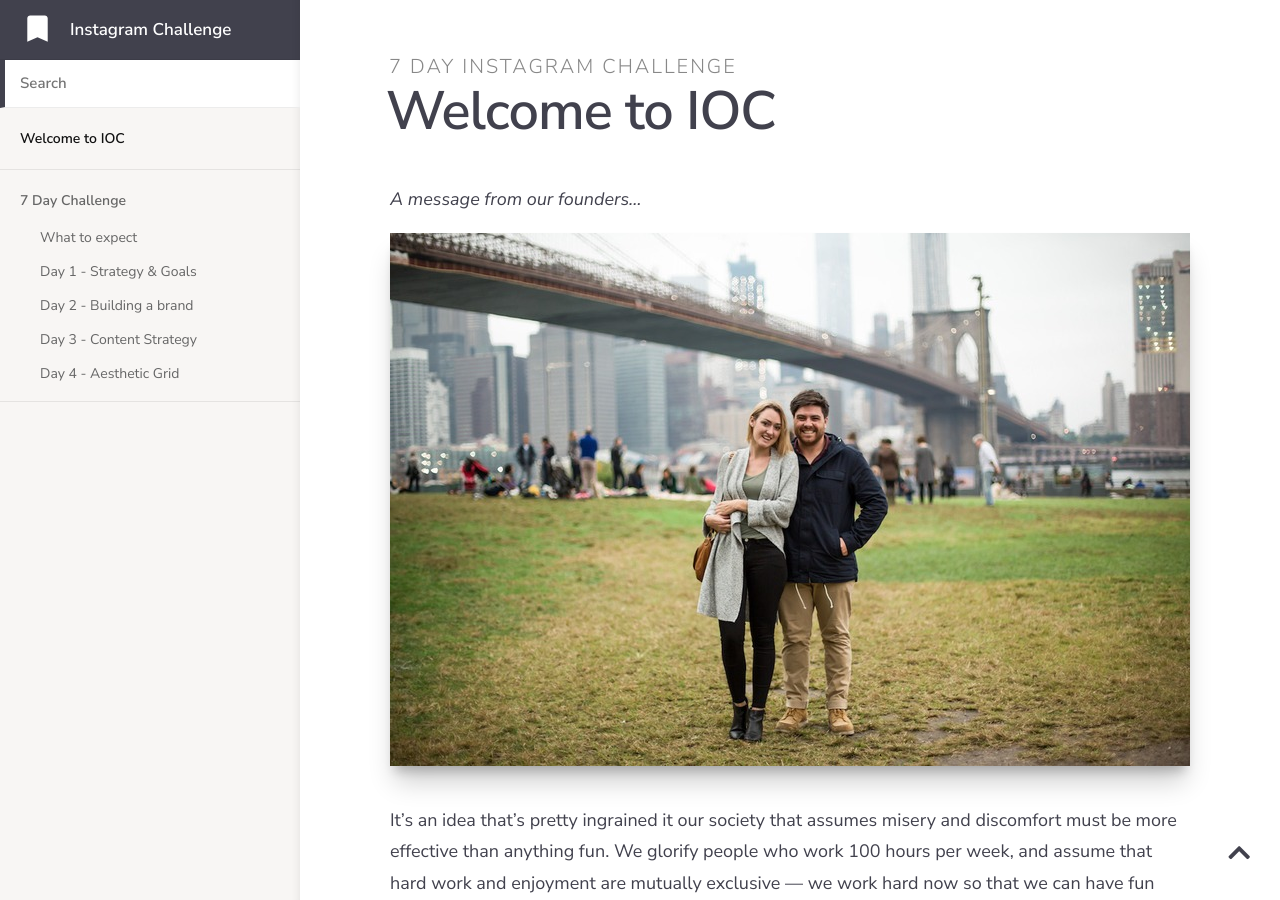
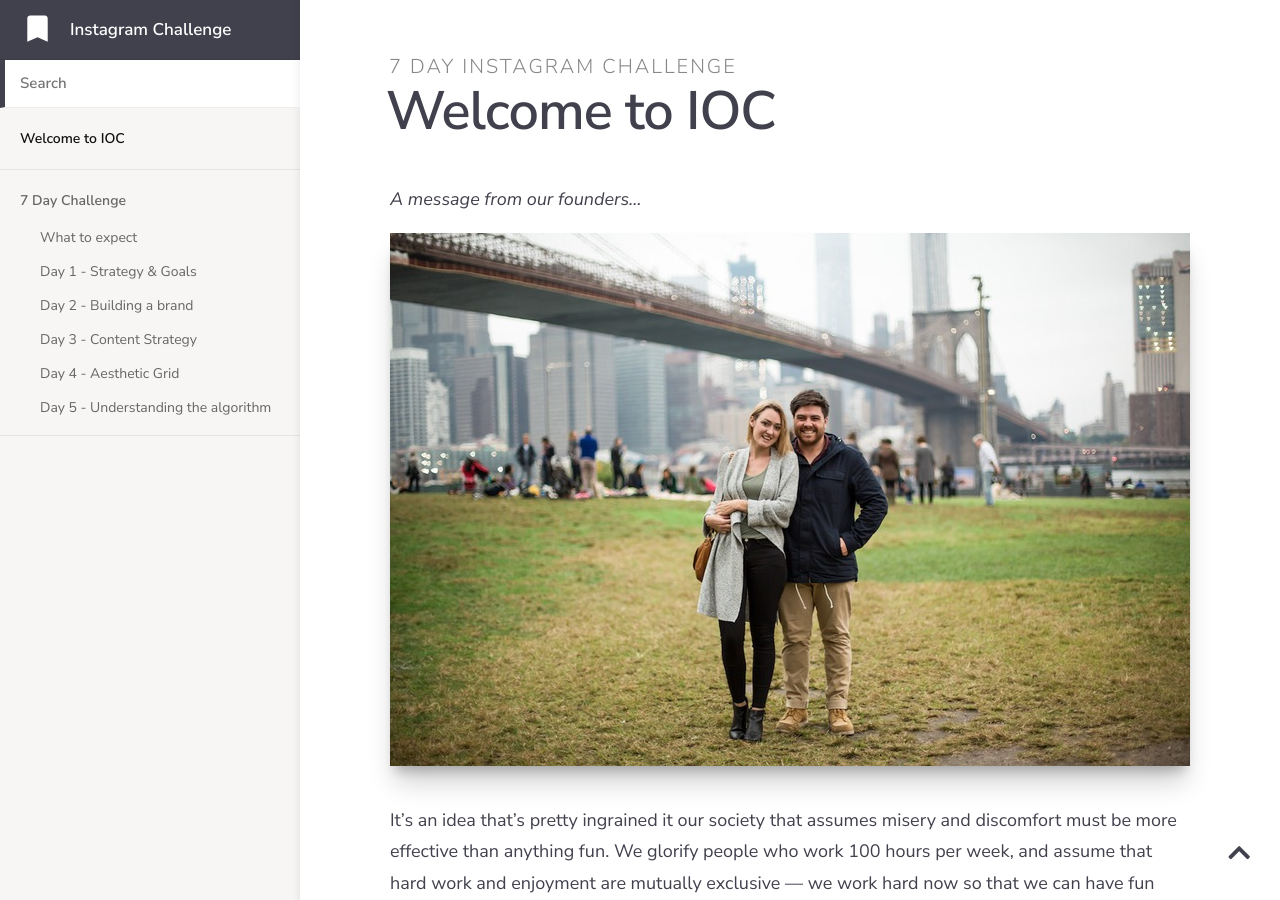
Before and after one commit to tinamayswinkels/7-day-instagram, a Jekyll site: the page built from index.md, in a window 1280 px wide and 900 px high. Built offline with Jekyll 4.4.1, drawn with Linux system fonts in a browser that asks for light colours; nearby versions of some CDN libraries.

Commit message:
Updated '_docs/a-7-Day-Challenge/day-5---understanding-the-algorithm.md' via CloudCannon

```diff
--- a/_docs/a-7-Day-Challenge/day-5---understanding-the-algorithm.md
+++ b/_docs/a-7-Day-Challenge/day-5---understanding-the-algorithm.md
@@ -2,7 +2,8 @@
 title: Day 5 - Understanding the algorithm
 category: 7 Day Challenge
 order: 4
-published: false
+published: true
+permalink: /day-5
 ---
 
 Today we're looking at the instagram algorithm that controls who actually sees your content in their feed. Understanding this is critical to growing your instagram account, but it's nothing to be afraid of. &nbsp;Follow along with the video and then write down below how you'll implement what you've learnt\!&nbsp;
```
